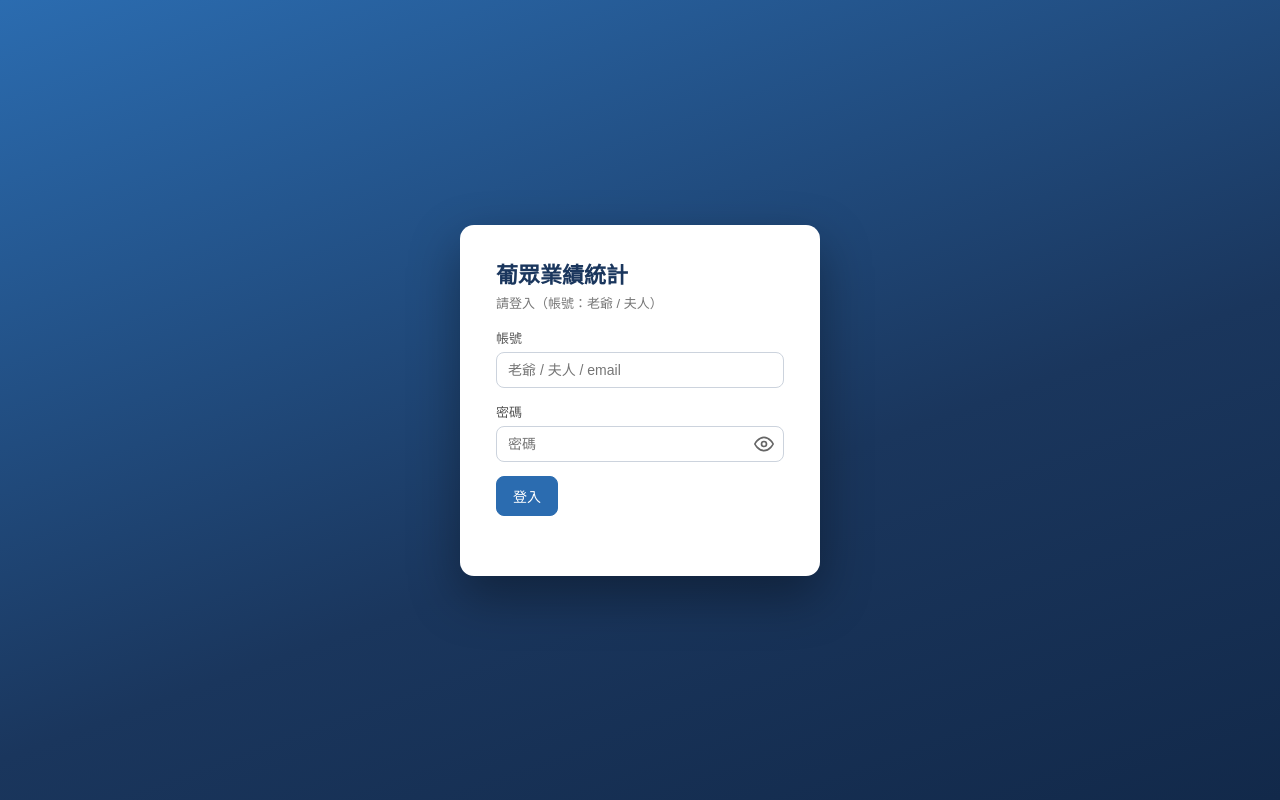
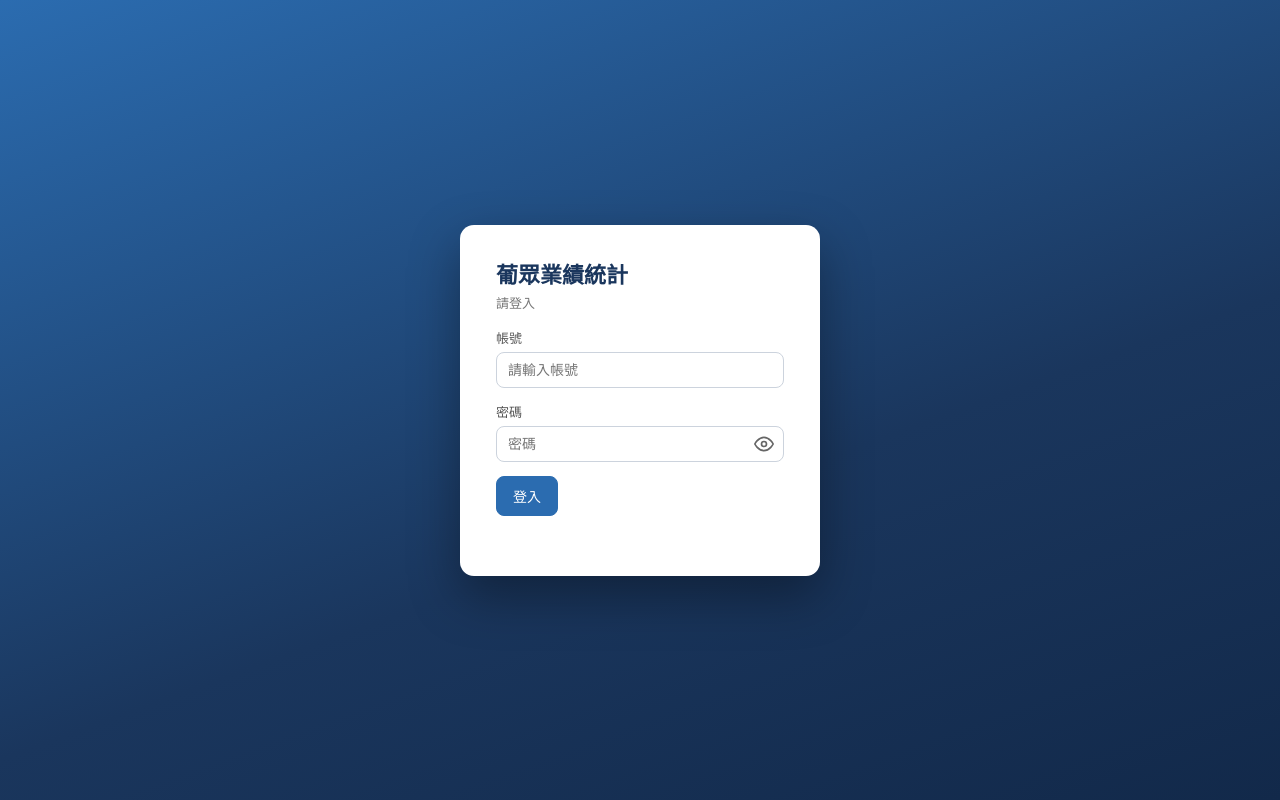
Before and after one commit to jeff79213-baba/uvaco-sales-stats, a website: page index.html in a window 1280 px wide. Drawn offline with Linux system fonts and the light colour scheme.

Commit message:
登入頁：移除提示文字（請登入的帳號暗示與 email placeholder），避免外人得知輸入內容

```diff
--- a/index.html
+++ b/index.html
@@ -11,10 +11,10 @@
 <section id="loginView" class="center-page">
   <div class="login-card">
     <h1>葡眾業績統計</h1>
-    <p class="hint">請登入（帳號：老爺 / 夫人）</p>
+    <p class="hint">請登入</p>
     <div class="field">
       <label>帳號</label>
-      <input id="loginAccount" placeholder="老爺 / 夫人 / email" autocomplete="username">
+      <input id="loginAccount" placeholder="請輸入帳號" autocomplete="username">
     </div>
     <div class="field">
       <label>密碼</label>
```
